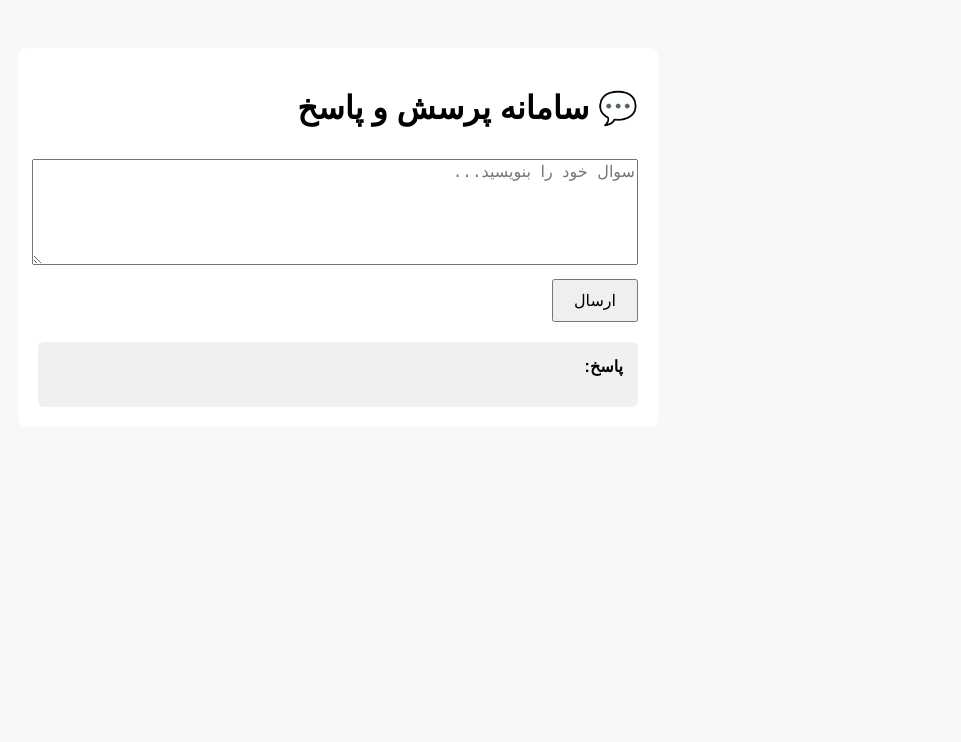
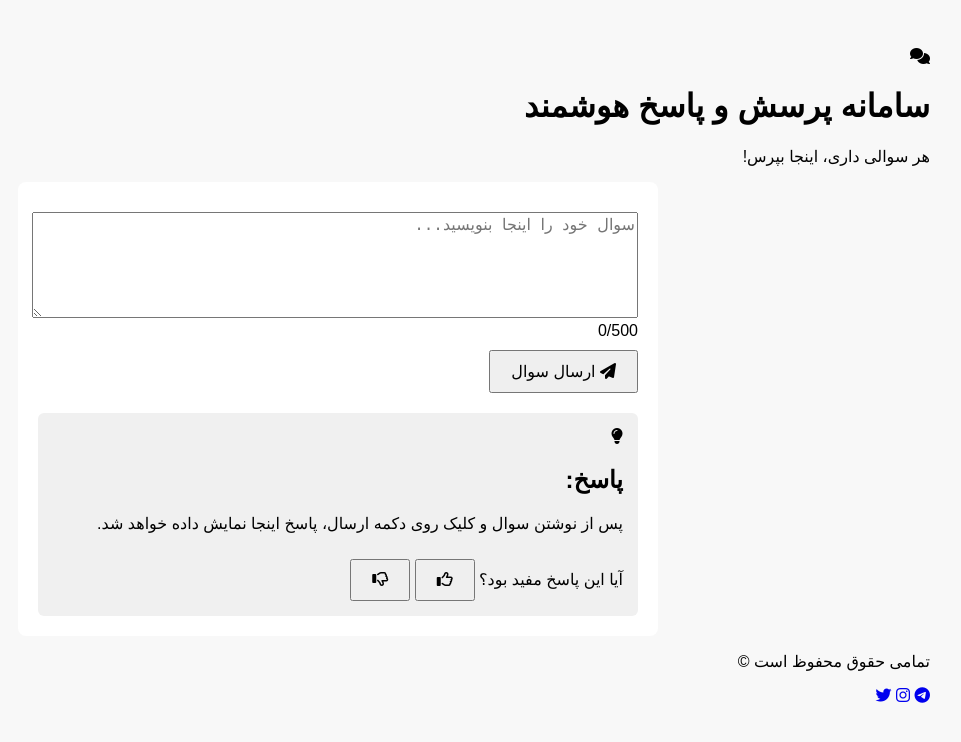
Before and after one commit to AzkiAI/AI, a plain HTML site: page index.html in a window 1280 px wide. Shown: the whole page, without its empty margins (302-1263 px from the left). Drawn offline with Linux system fonts and the light colour scheme.

Commit message:
Update index.html

```diff
--- a/index.html
+++ b/index.html
@@ -1,21 +1,62 @@
 <!DOCTYPE html>
-<html lang="fa">
+<html lang="fa" dir="rtl">
 <head>
-  <meta charset="UTF-8" />
-  <meta name="viewport" content="width=device-width, initial-scale=1.0"/>
-  <title>پرسش و پاسخ ساده</title>
-  <link rel="stylesheet" href="style.css" />
+  <meta charset="UTF-8">
+  <meta name="viewport" content="width=device-width, initial-scale=1.0">
+  <meta name="description" content="سامانه هوشمند پرسش و پاسخ آنلاین">
+  <title>پرسش و پاسخ هوشمند | سامانه پاسخگویی آنلاین</title>
+  <link rel="stylesheet" href="https://cdnjs.cloudflare.com/ajax/libs/font-awesome/6.4.0/css/all.min.css">
+  <link rel="stylesheet" href="style.css">
 </head>
 <body>
-  <div class="container">
-    <h1>💬 سامانه پرسش و پاسخ</h1>
-    <textarea id="question" placeholder="سوال خود را بنویسید..."></textarea>
-    <button onclick="search()">ارسال</button>
-    <div id="answer-box">
-      <strong>پاسخ:</strong>
-      <p id="answer"></p>
-    </div>
+  <div class="wrapper">
+    <header>
+      <div class="logo">
+        <i class="fas fa-comments"></i>
+        <h1>سامانه پرسش و پاسخ هوشمند</h1>
+      </div>
+      <p class="tagline">هر سوالی داری، اینجا بپرس!</p>
+    </header>
+
+    <main class="container">
+      <section class="question-section">
+        <div class="input-group">
+          <textarea id="question" placeholder="سوال خود را اینجا بنویسید..." rows="4"></textarea>
+          <div class="char-counter"><span id="char-count">0</span>/500</div>
+        </div>
+        <button class="submit-btn" onclick="search()">
+          <i class="fas fa-paper-plane"></i> ارسال سوال
+        </button>
+      </section>
+
+      <section class="answer-section">
+        <div class="answer-box" id="answer-box">
+          <div class="answer-header">
+            <i class="fas fa-lightbulb"></i>
+            <h2>پاسخ:</h2>
+          </div>
+          <div class="answer-content">
+            <p id="answer">پس از نوشتن سوال و کلیک روی دکمه ارسال، پاسخ اینجا نمایش داده خواهد شد.</p>
+            <div class="feedback">
+              <span>آیا این پاسخ مفید بود؟</span>
+              <button class="feedback-btn like"><i class="far fa-thumbs-up"></i></button>
+              <button class="feedback-btn dislike"><i class="far fa-thumbs-down"></i></button>
+            </div>
+          </div>
+        </div>
+      </section>
+    </main>
+
+    <footer>
+      <p>تمامی حقوق محفوظ است &copy; <span id="year"></span></p>
+      <div class="social-links">
+        <a href="#"><i class="fab fa-telegram"></i></a>
+        <a href="#"><i class="fab fa-instagram"></i></a>
+        <a href="#"><i class="fab fa-twitter"></i></a>
+      </div>
+    </footer>
   </div>
+
   <script src="script.js"></script>
 </body>
 </html>
```
